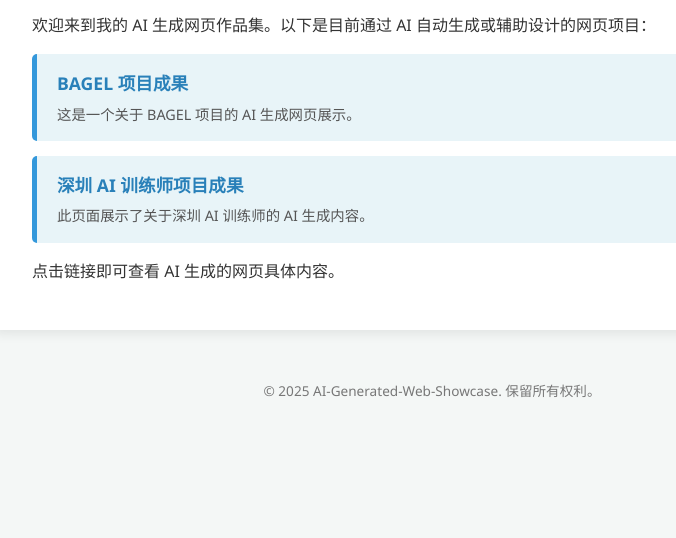
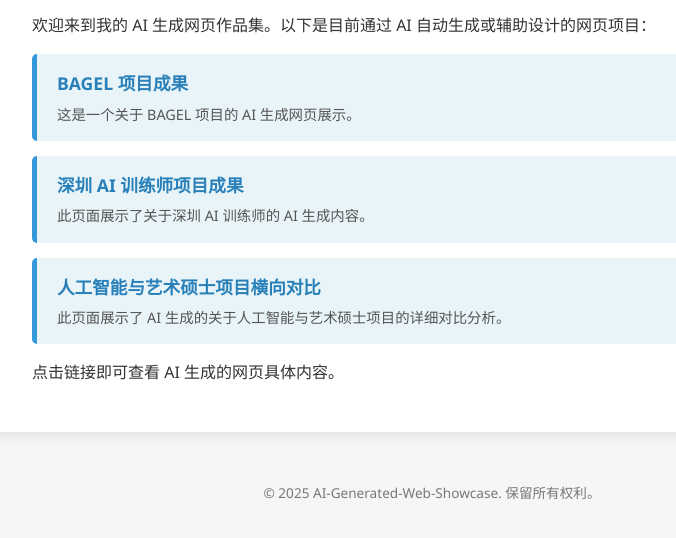
Before and after one commit to charSLee013/AI-Generated-Web-Showcase, a plain HTML site: page index.html in a window 1280 px wide. Shown: the part 160-698 px from the top of the page, without its empty margins (208-884 px from the left). Drawn offline with Linux system fonts and the light colour scheme.

Commit message:
update index website

```diff
--- a/index.html
+++ b/index.html
@@ -81,6 +81,12 @@
                     此页面展示了关于深圳 AI 训练师的 AI 生成内容。
                 </div>
             </li>
+            <li>
+                <a href="./人工智能与艺术硕士项目横向对比/result.html">人工智能与艺术硕士项目横向对比</a>
+                <div class="description">
+                    此页面展示了 AI 生成的关于人工智能与艺术硕士项目的详细对比分析。
+                </div>
+            </li>
             </ul>
         <p>点击链接即可查看 AI 生成的网页具体内容。</p>
     </div>
```
